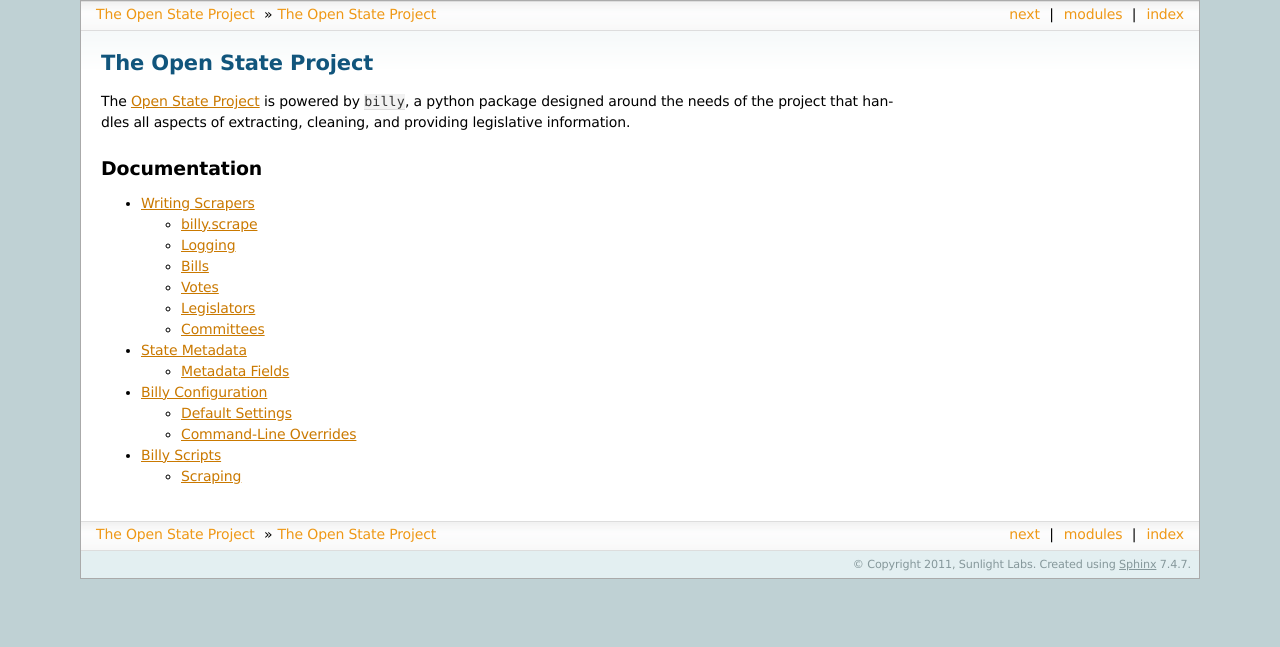
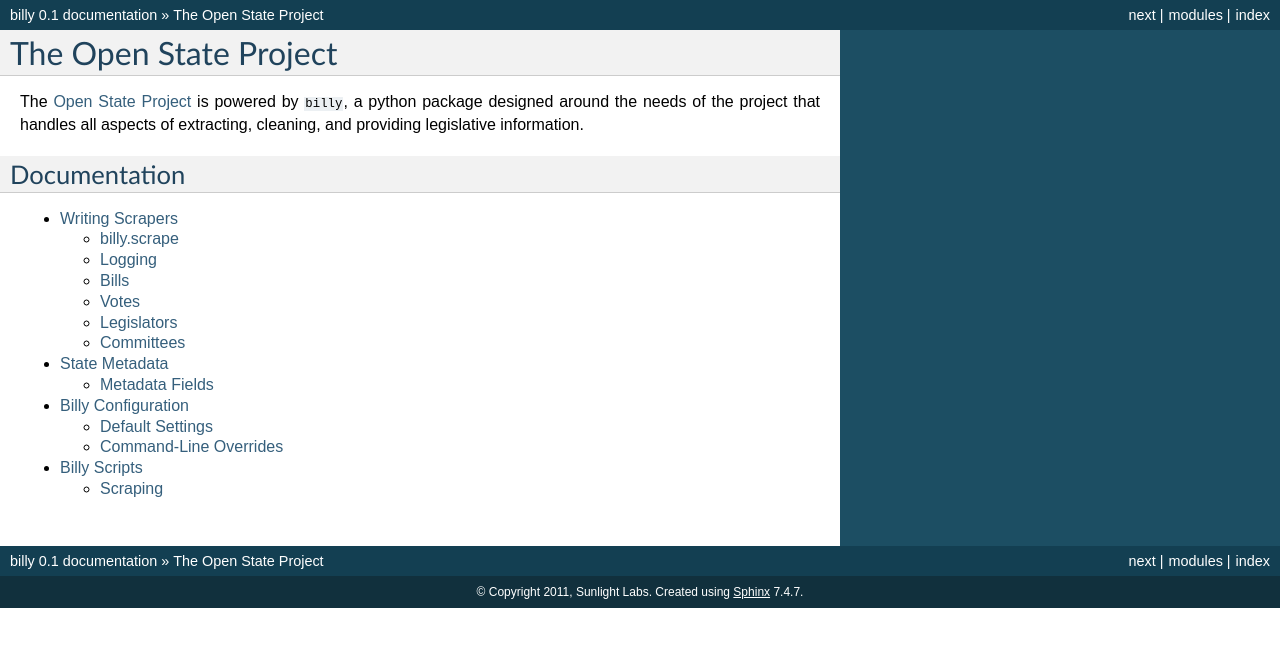
Before and after one commit to openstates/billy, a Sphinx documentation site: the page built from docs/index.rst, in a window 1280 px wide. Shown: the top 647 px of the page. Built offline with Sphinx 7.4.7, drawn with Linux system fonts in a browser that asks for light colours; formulas are drawn with MathJax 3; some of the changed lines change nothing that is shown.

```diff
--- a/docs/conf.py
+++ b/docs/conf.py
@@ -40,7 +40,7 @@
 master_doc = 'index'
 
 # General information about the project.
-project = u'The Open State Project'
+project = u'billy'
 copyright = u'2011, Sunlight Labs'
 
 # The version info for the project you're documenting, acts as replacement for
@@ -95,7 +95,7 @@
 # The theme to use for HTML and HTML Help pages.  Major themes that come with
 # Sphinx are currently 'default' and 'sphinxdoc'.
 html_theme_path = ['.']
-html_theme = 'openstates-theme'
+html_theme = 'default'
 
 # Theme options are theme-specific and customize the look and feel of a theme
 # further.  For a list of options available for each theme, see the
@@ -104,7 +104,7 @@
 
 # The name for this set of Sphinx documents.  If None, it defaults to
 # "<project> v<release> documentation".
-html_title = 'The Open State Project'
+#html_title = ''
 
 # A shorter title for the navigation bar.  Default is the same as html_title.
 #html_short_title = None
--- a/docs/openstates-theme/layout.html
+++ /dev/null
@@ -1,16 +0,0 @@
-{% extends "basic/layout.html" %}
-
-{% block extrahead %}
-    <script type="text/javascript">
-      var _gaq = _gaq || [];
-      _gaq.push(['_setAccount', 'UA-1265484-77']);
-      _gaq.push(['_trackPageview']);
-
-      (function() {
-        var ga = document.createElement('script'); ga.type = 'text/javascript'; ga.async = true;
-        ga.src = ('https:' == document.location.protocol ? 'https://ssl' : 'http://www') + '.google-analytics.com/ga.js';
-        var s = document.getElementsByTagName('script')[0]; s.parentNode.insertBefore(ga, s);
-      })();
-
-    </script>
-{% endblock %}
--- a/docs/openstates-theme/theme.conf
+++ /dev/null
@@ -1,3 +0,0 @@
-[theme]
-inherit = sphinxdoc
-pygments_style = friendly
```
